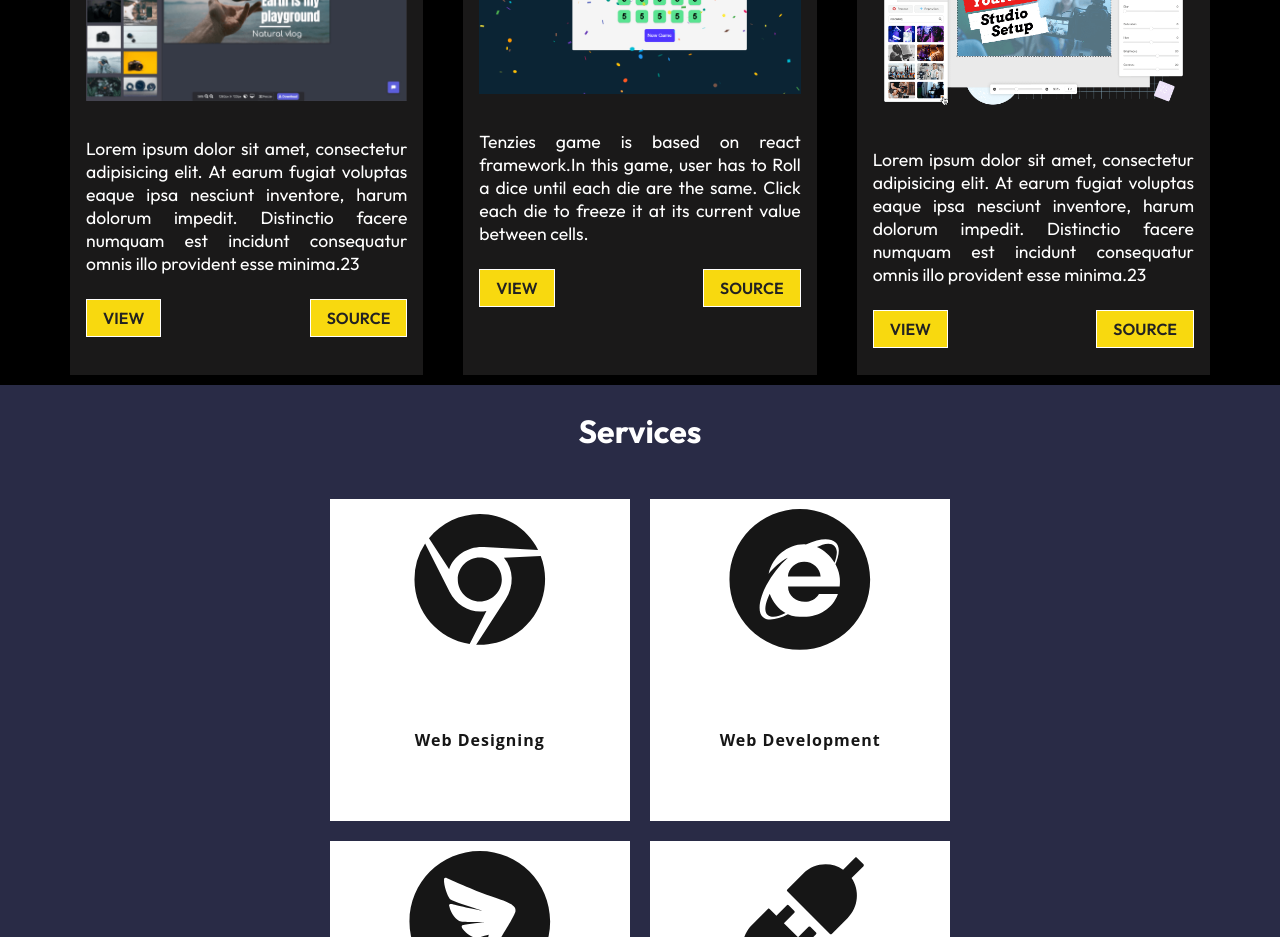
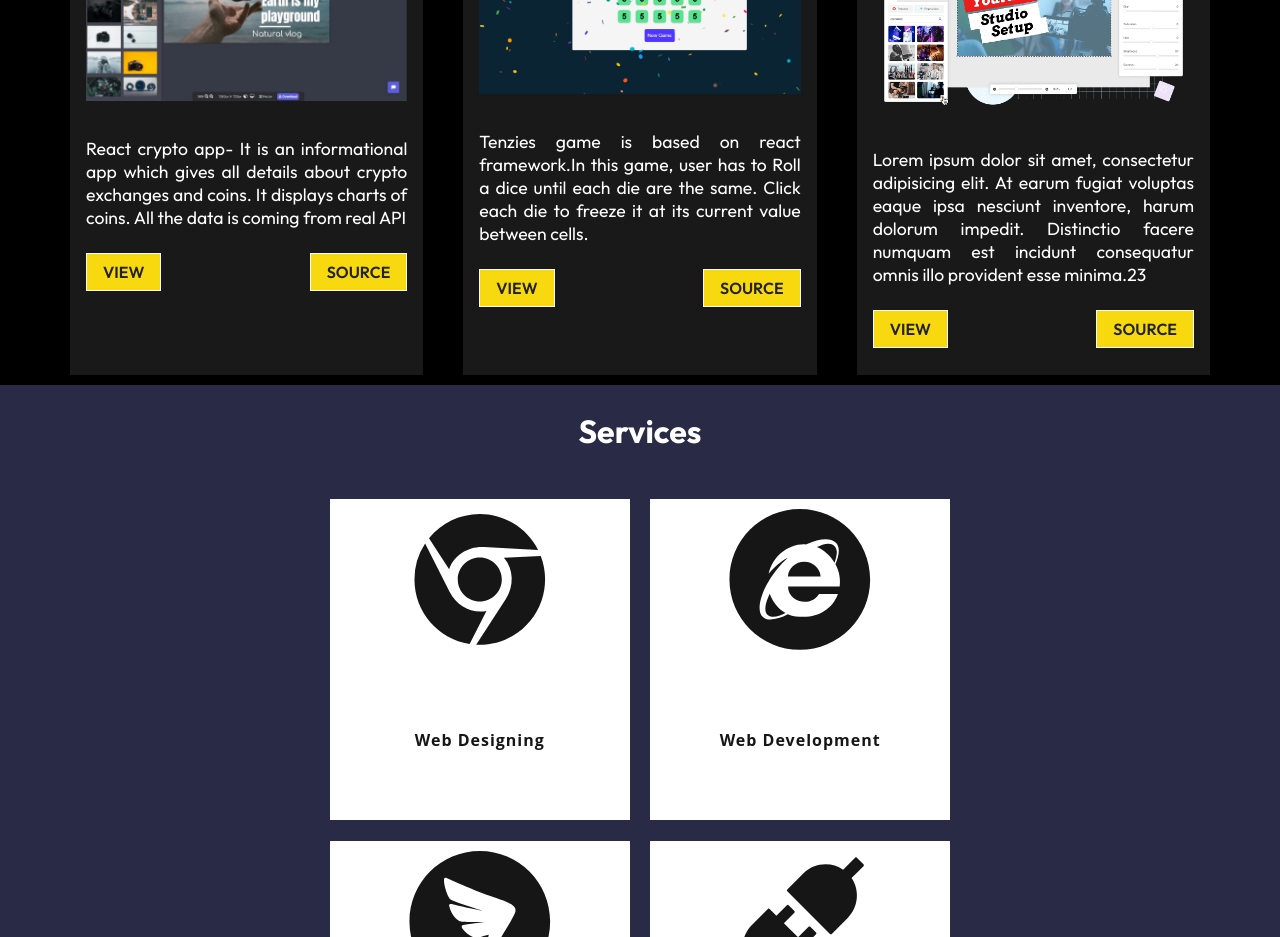
Before and after one commit to kajalgaharwal/react-portfolio-kajal, a React (Create React App) app: page / in a window 1280 px wide. Shown: the part 1040-1977 px from the top of the page. Built offline with nearby package versions, Linux system fonts and the light colour scheme.

Commit message:
second commit

```diff
--- a/src/components/Work.js
+++ b/src/components/Work.js
@@ -12,7 +12,7 @@ const Work = () => {
             <WorkCard
               key={index}
               imgsrc={value.imgsrc}
-              heading={value.heading}
+              heading={value.title}
               text={value.text}
               view={value.view}
               source={value.source}
--- a/src/components/WorkCardData.js
+++ b/src/components/WorkCardData.js
@@ -5,11 +5,11 @@ import projectImg3 from '../assets/pro5.png';
 const projectCardData = [
   {
     imgsrc: projectImg1,
-    title: 'Ecommerce website designing',
+    title: 'React Crypto App',
     text:
-      'Lorem ipsum dolor sit amet, consectetur adipisicing elit. At earum fugiat voluptas eaque ipsa nesciunt inventore, harum dolorum impedit. Distinctio facere numquam est incidunt consequatur omnis illo provident esse minima.23',
-    view: 'https://www.youtube.com/watch?v=h3aLdvlm6qk',
-    source: 'https://github.com/kajalgaharwal/react-e-comm'
+      'React crypto app- It is an informational app which gives all details about crypto exchanges and coins. It displays charts of coins. All the data is coming from real API',
+    view: 'https://react-crypto-app-webeekajal.netlify.app/',
+    source: 'https://github.com/kajalgaharwal/react-crypto-app'
   },
   {
     imgsrc: projectImg2,
```
